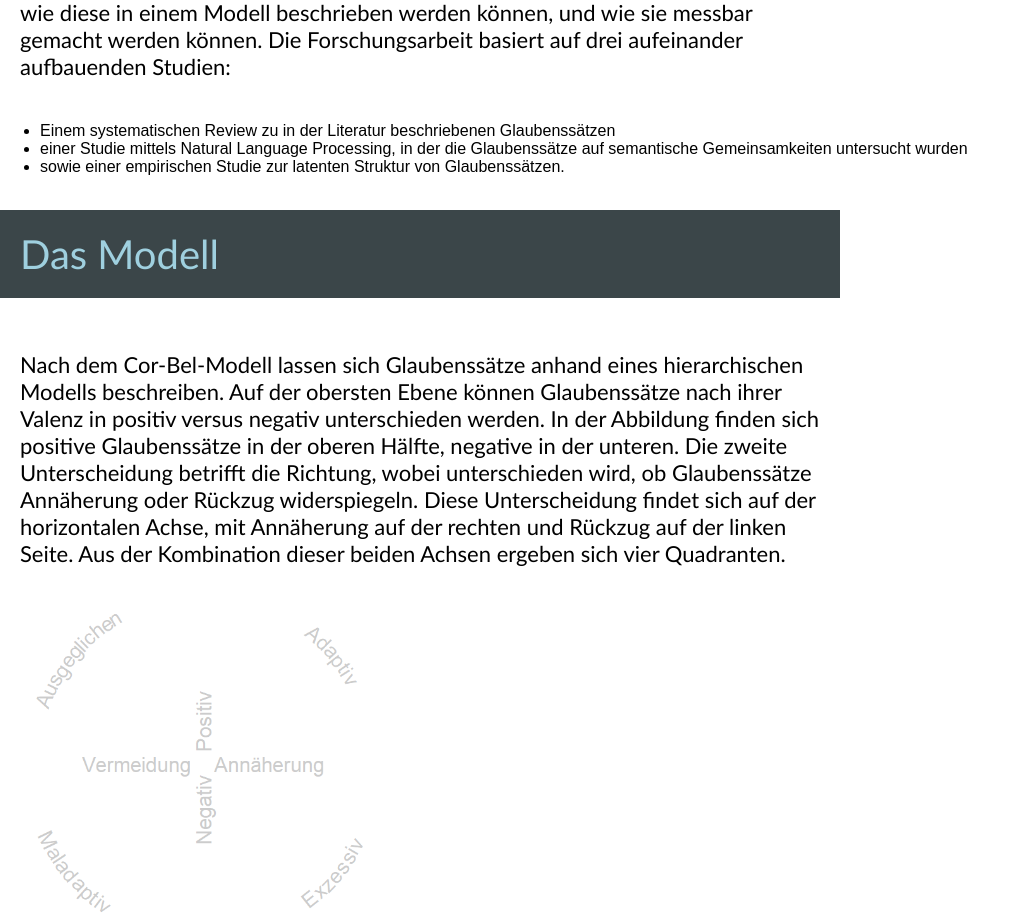
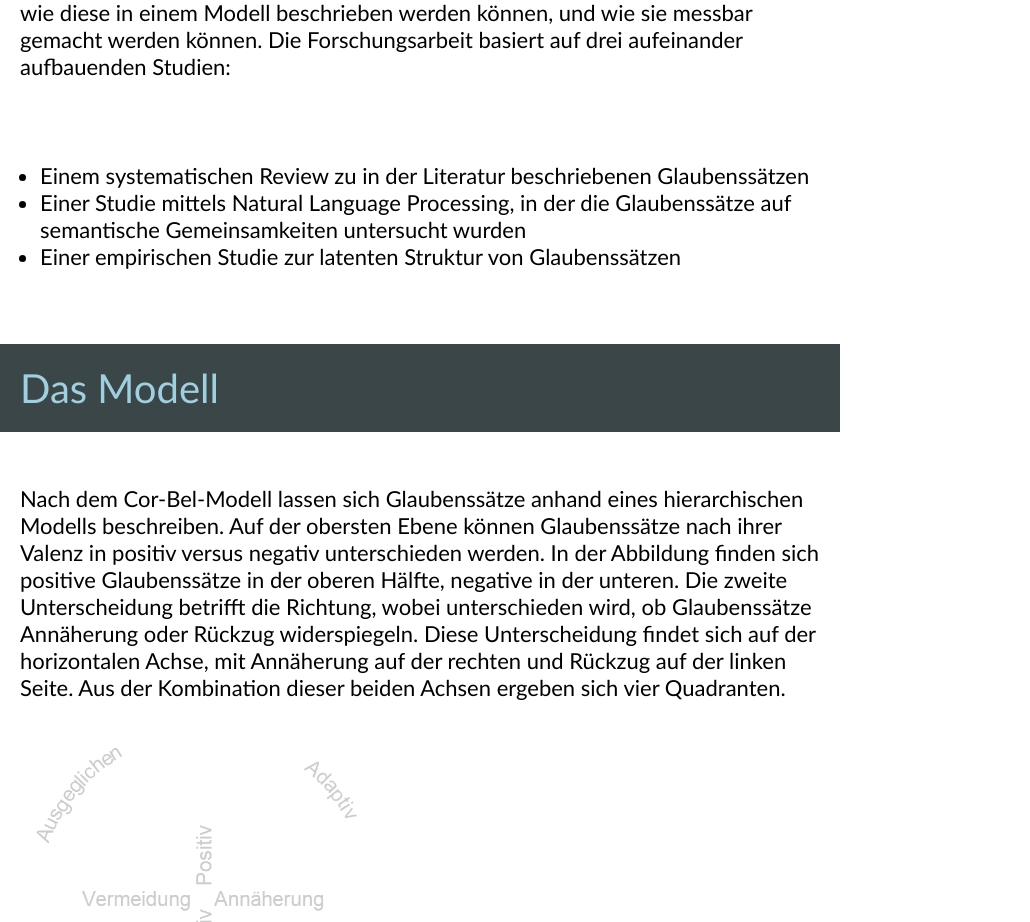
Before and after one commit to cor-bel/cor-bel.github.io, a plain HTML site: page modell.html in a window 1280 px wide. Shown: the part 1326-2248 px from the top of the page, without its empty margins (0-1030 px from the left). Drawn offline with Linux system fonts and the light colour scheme.

Commit message:
Add files via upload

```diff
--- a/modell.html
+++ b/modell.html
@@ -43,13 +43,14 @@
 
 <p class="text">
 Glaubenssätze sind sogenannte mentale Repräsentationen, die widerspiegeln, was Menschen über sich und andere denken. Vielfach entstehen sie aus Erfahrungen, die Menschen im Bestreben gemacht haben, persönliche wichtige Ziele zu erreichen und Bedürfnisse zu befriedigen. Einmal gebildet, bleiben sie über lange Zeit stabil und können fortan Wahrnehmung, Zielsetzung und Verhalten beeinflussen. <br><br>
-Strukturmodelle beschreiben, welche Art von Glaubenssätzen es gibt. Dem Cor-Bel-Test liegt das gleichnamige Modell zugrunde, das auf einer mehrjährigen Forschungsarbeit von <a href="https://www.psychologische-hochschule.de/forschung-lehre/professuren/prof-dr-patrick-mussel/">Prof. Dr. Patrick Mussel</a> von der Psychologischen Hochschule Berlin basiert. Die Ergebnisse wurden in der renommierten Zeitschrift <a href="https://psycnet.apa.org/record/2025-97781-001">Journal of Personality and Social Psychology</a> veröffentlicht. Ausgangspunkt der Forschungsarbeit war die Frage, welche selbstbezogenen Glaubenssätze es gibt, wie diese in einem Modell beschrieben werden können, und wie sie messbar gemacht werden können. Die Forschungsarbeit basiert auf drei aufeinander aufbauenden Studien: <br>
-<ul>
+Strukturmodelle beschreiben, welche Art von Glaubenssätzen es gibt. Dem Cor-Bel-Test liegt das gleichnamige Modell zugrunde, das auf einer mehrjährigen Forschungsarbeit von <a href="https://www.psychologische-hochschule.de/forschung-lehre/professuren/prof-dr-patrick-mussel/">Prof. Dr. Patrick Mussel</a> von der Psychologischen Hochschule Berlin basiert. Die Ergebnisse wurden in der renommierten Zeitschrift <a href="https://psycnet.apa.org/record/2025-97781-001">Journal of Personality and Social Psychology</a> veröffentlicht. Ausgangspunkt der Forschungsarbeit war die Frage, welche selbstbezogenen Glaubenssätze es gibt, wie diese in einem Modell beschrieben werden können, und wie sie messbar gemacht werden können. Die Forschungsarbeit basiert auf drei aufeinander aufbauenden Studien:
+</p>
+
+<ul class="ul_style">
 <li>Einem systematischen Review zu in der Literatur beschriebenen Glaubenssätzen</li>
-<li>einer Studie mittels Natural Language Processing, in der die Glaubenssätze auf semantische Gemeinsamkeiten untersucht wurden</li>
-<li>sowie einer empirischen Studie zur latenten Struktur von Glaubenssätzen.</li>
+<li>Einer Studie mittels Natural Language Processing, in der die Glaubenssätze auf semantische Gemeinsamkeiten untersucht wurden</li>
+<li>Einer empirischen Studie zur latenten Struktur von Glaubenssätzen</li>
 </ul>
-</p>
 
 <h2>Das Modell</h2>
 
--- a/styles.css
+++ b/styles.css
@@ -57,6 +57,14 @@ a:hover {
     z-index: 0; /* Stelle sicher, dass das Bild hinter dem Inhalt liegt */
   }
 
+  .ul_style {
+    max-width: 800px; /* Breite auf 300 Pixel begrenzen */
+    padding: 40px; /* Innenabstand */
+    text-align: left; /* Text zentrieren */
+    font-family: Calibri, sans-serif; /* Schriftart */
+    font-size: 22px;
+  }
+
   .text {
     max-width: 800px; /* Breite auf 300 Pixel begrenzen */
     padding: 20px; /* Innenabstand */
```
Also changed, not shown: coaching.html (+3 -2 lines).
